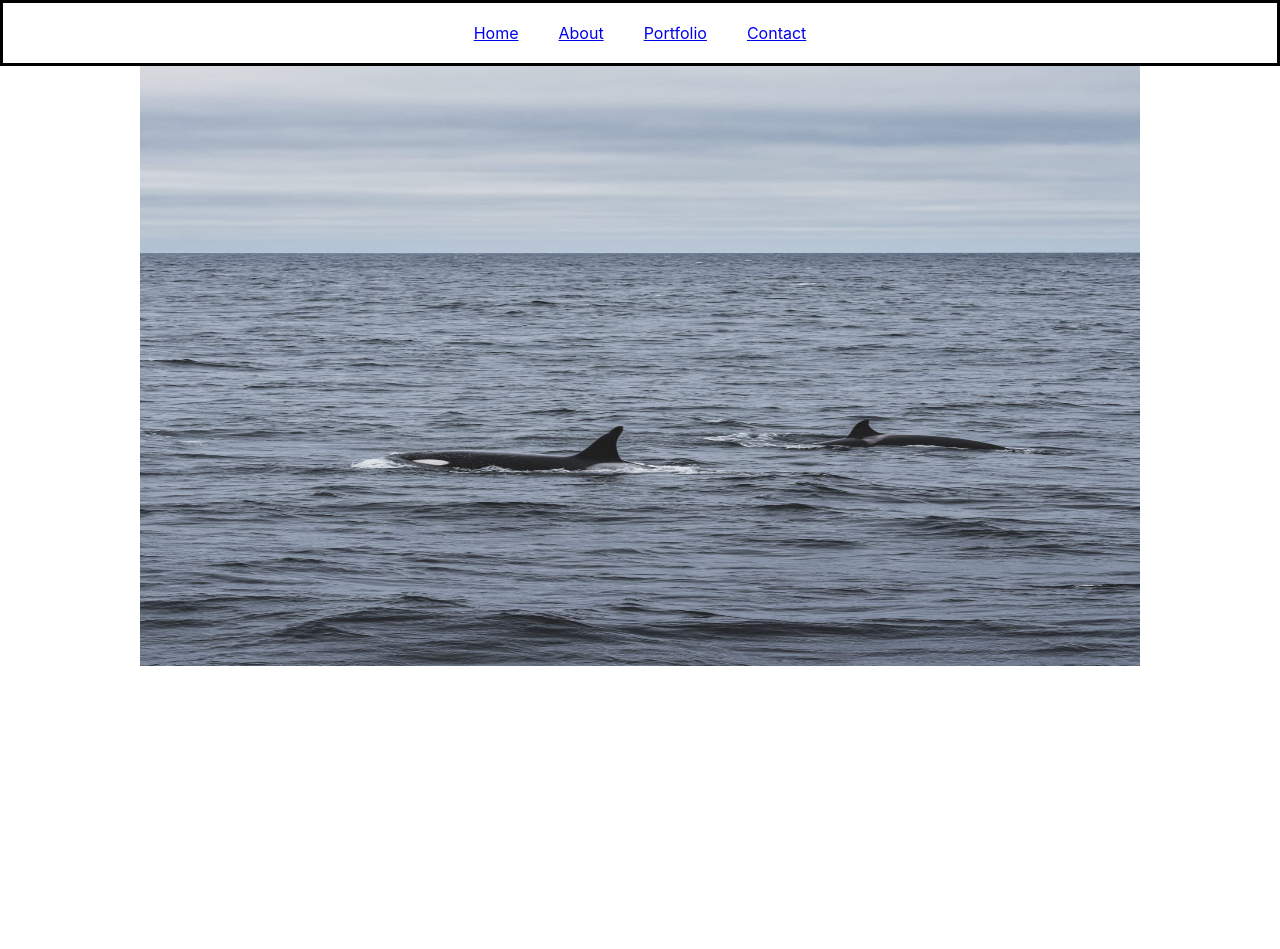
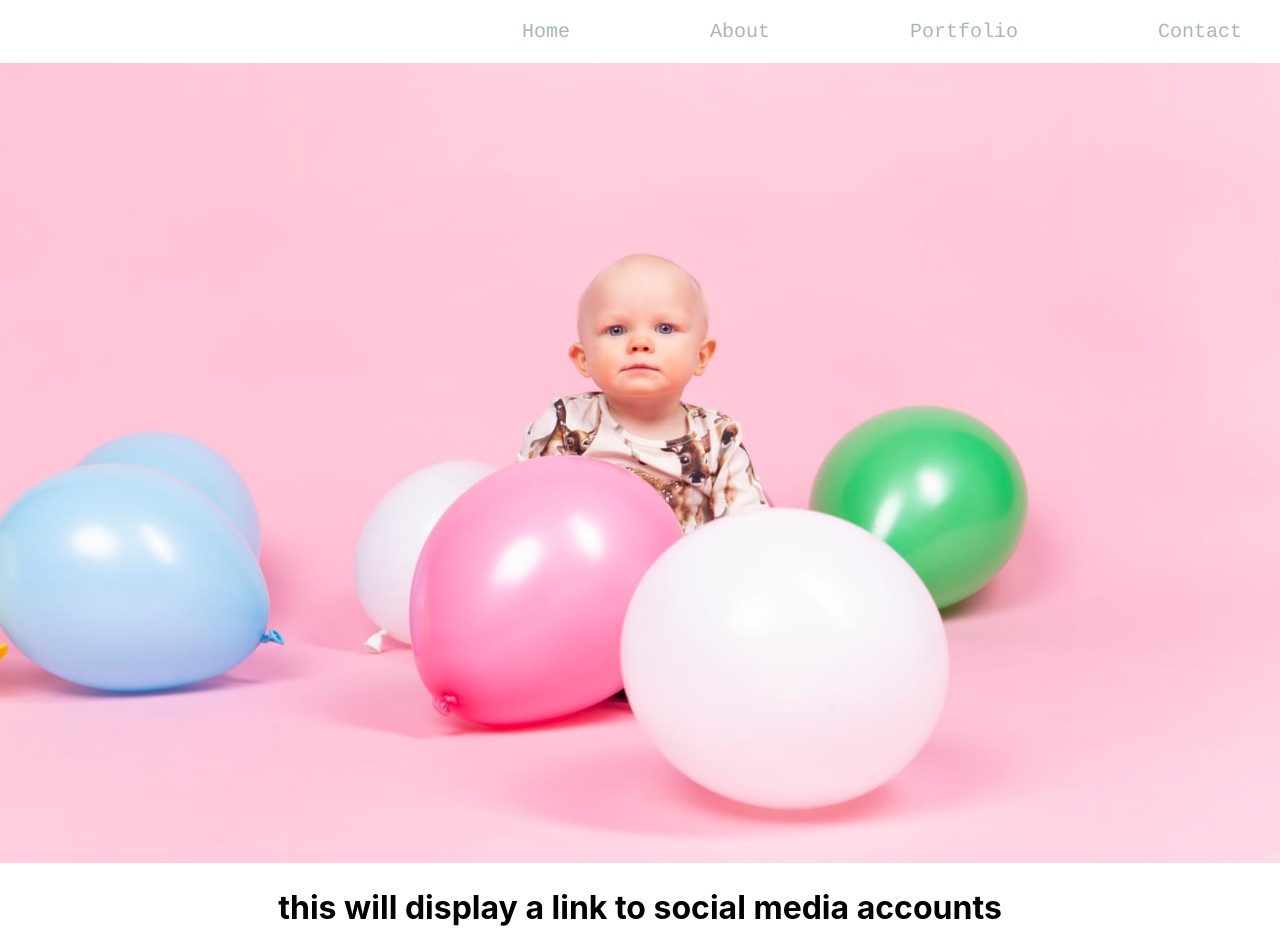
Before and after one commit to alketaademaj/Heidi_photography, a React (Create React App) app in the folder photo/: page / in a window 1280 px wide. Before the commit the page ends 800 px from the top, so only its background shows below. Built offline with nearby package versions, Linux system fonts and the light colour scheme.

Commit message:
display front pic

```diff
--- a/photo/src/App.css
+++ b/photo/src/App.css
@@ -10,11 +10,22 @@ ul {
   list-style-type: none;
   margin: 0;
   padding: 0;
-  border: black 3px solid;
+  margin-left: 30%;
 }
 li {
-  display: inline-block;
-  padding: 20px;
+  display: inline-flex;
+  width: auto;
+  padding-left: 100px;
+  margin: 20px;
+  font-family: Courier, monospace;
+  font-size: 20px;
+}
+.color {
+  color: #a6b6bb;
+  text-decoration: none;
+}
+.color:hover {
+  color: rgb(61, 89, 112);
 }
 .Minea-picture {
   width: 150px;
--- a/photo/src/App.js
+++ b/photo/src/App.js
@@ -15,16 +15,16 @@ function App() {
         <nav>
           <ul>
             <li>
-              <Link to="/">Home</Link>
+              <Link className="color" to="/">Home</Link>
             </li>
             <li>
-              <Link to="/About">About</Link>
+              <Link className="color" to="/About">About</Link>
             </li>
             <li>
-              <Link to="/Portfolio">Portfolio</Link>
+              <Link className="color" to="/Portfolio">Portfolio</Link>
             </li>
             <li>
-              <Link to="/Contact">Contact</Link>
+              <Link className="color" to="/Contact">Contact</Link>
             </li>
           </ul>
         </nav>
--- a/photo/src/components/Home.js
+++ b/photo/src/components/Home.js
@@ -1,11 +1,15 @@
 import React, { Component } from 'react'
 
 export class Home extends Component {
+
+    //create an array that contains the images, after that create a loop that goes over the images
+
     render() {
         console.log(this.props.pictures)
         return (
             <div>
-                <img src="/img/valas.jpeg" alt="valaskuva" width="1000px" height="600px"></img>
+                <img src="/img/Etu-leea.jpeg" alt="Leea" width="1300px" height="800px"></img>
+                <h1>this will display a link to social media accounts</h1>
             </div>
         )
     }
```
Also changed, not shown: photo/public/Heidi.PNG (deleted), photo/public/img/Etu-leea.jpeg (renamed from photo/src/pics/WhatsApp Image 2021-02-04 at 20.26.34.jpeg).
